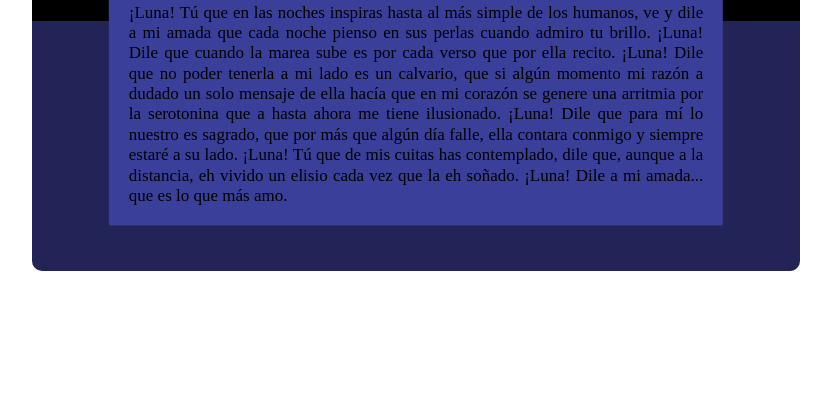
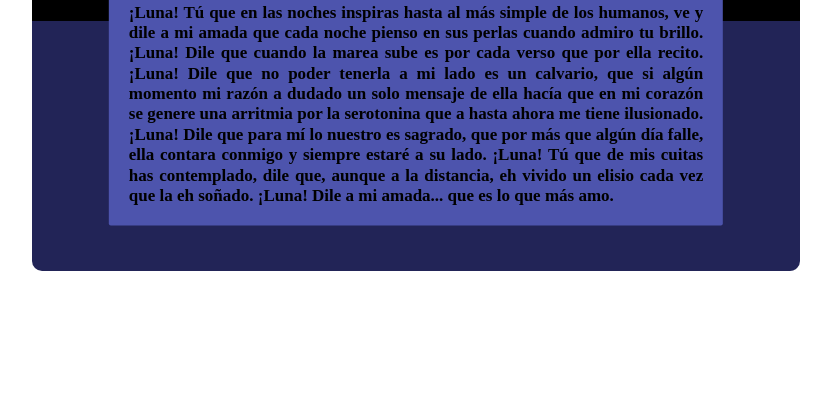
Before and after one commit to jmarquina/Un-pequenno-avance-, a plain HTML site: page reto/index.html in a window 1280 px wide. Shown: the part 399-800 px from the top of the page, without its empty margins (224-1055 px from the left). Drawn offline with Linux system fonts and the light colour scheme.

Commit message:
cambio en el color e insertacion de negrita al poema

```diff
--- a/reto/index.html
+++ b/reto/index.html
@@ -14,12 +14,12 @@
                  <div class="description">
                 <h1 class="description-title">Selene</h1>
                 <p class="description-text">
-                    ¡Luna! Tú que en las noches inspiras hasta al más simple de los humanos, ve y dile a mi amada que cada noche pienso en sus perlas cuando admiro tu brillo.
+                   <b>¡Luna! Tú que en las noches inspiras hasta al más simple de los humanos, ve y dile a mi amada que cada noche pienso en sus perlas cuando admiro tu brillo.
                     ¡Luna! Dile que cuando la marea sube es por cada verso que por ella recito.
                     ¡Luna! Dile que no poder tenerla a mi lado es un calvario, que si algún momento mi razón a dudado un solo mensaje de ella hacía que en mi corazón se genere una arritmia por la serotonina que a hasta ahora me tiene ilusionado.
                     ¡Luna! Dile que para mí lo nuestro es sagrado, que por más que algún día falle, ella contara conmigo y siempre estaré a su lado.
                     ¡Luna! Tú que de mis cuitas has contemplado, dile que, aunque a la distancia, eh vivido un elisio cada vez que la eh soñado.
-                    ¡Luna! Dile a mi amada... que es lo que más amo.
+                    ¡Luna! Dile a mi amada... que es lo que más amo.</b>
                 </p>
                 </div>
          </div>
--- a/reto/style.css
+++ b/reto/style.css
@@ -26,7 +26,7 @@ html{
      object-fit: cover;
  }
  .description {
-     background-color: #3a3f99;
+     background-color: #4d54ad;
      width: 80%;
      position: absolute;
      top: 65%;
```
